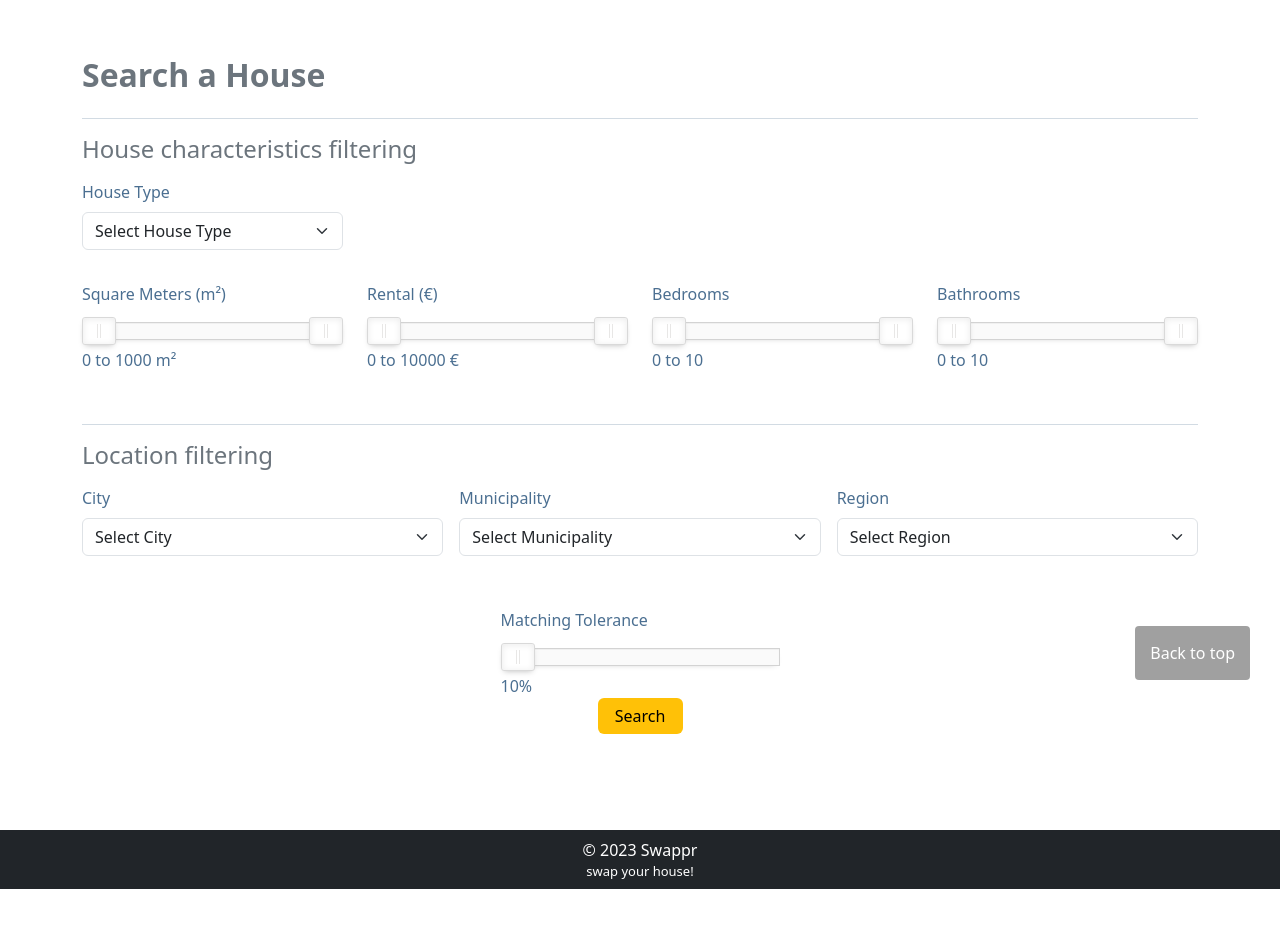
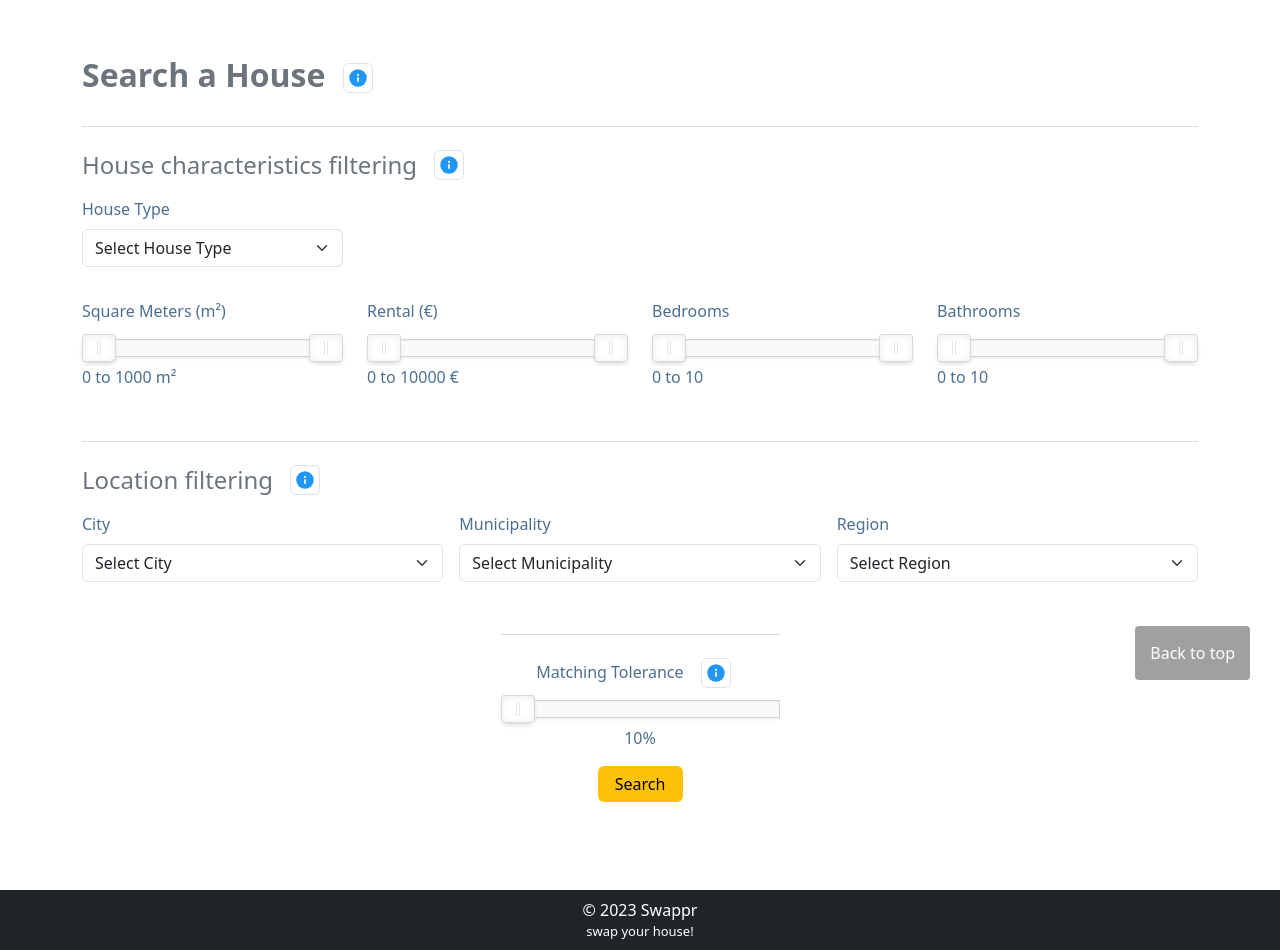
Before and after one commit to a-tsagkalidis/swappr, a Flask app: page /search in a window 1280 px wide. Shown: the part 100-1050 px from the top of the page. Before the commit the page ends 989 px from the top, so only its background shows below. Run offline with Flask 3, Linux system fonts and the light colour scheme; the visitor is signed in with stand-in values (Sample User, id 1); data comes from the database, SQL or seed files in the repository; tables that the repository leaves empty hold one stand-in row (values such as "Sample post"); some libraries are stand-ins or nearby versions.

Commit message:
Update: info progress

```diff
--- a/app.py
+++ b/app.py
@@ -856,6 +856,19 @@ def search():
     # Get user data
     user_id = session['user_id']
 
+    # Fetch user's primary submission to use it in the matching algorithm
+    query = '''
+            SELECT *
+            FROM submissions
+            WHERE user_id = ?
+            AND primary_submission = ?;
+            '''
+    primary_submission = cursor_fetch(
+        query,
+        user_id,
+        True
+    )
+
     if request.method == 'POST':
         # Get user submitted form data
         house_type = request.form.get('houseType')
@@ -930,20 +943,7 @@ def search():
                 exposure,
                 user_id)
 
-            # Fetch user's primary submission to use it for matching
-            query = '''
-                    SELECT *
-                    FROM submissions
-                    WHERE user_id = ?
-                    AND primary_submission = ?;
-                    '''
-            primary_submission = cursor_fetch(
-                query,
-                user_id,
-                True
-            )
-
-            # Use matching logic in case the user has a primary submission
+            # Use matching algorithm in case the user has a primary submission
             if len(primary_submission) > 0:
 
                 # Declare tolerance factors based on user's chosen tolerance percentage
@@ -976,6 +976,7 @@ def search():
                 '/search.html',
                 cities=cities,
                 search=search_results,
+                primary_submission=primary_submission,
                 comma=comma,
                 whitespace=whitespace
             )
@@ -997,6 +998,7 @@ def search():
                 cities=cities,
                 search_initial_page_load = True,
                 search=None,
+                primary_submission=primary_submission,
                 error=err,
                 whitespace=whitespace
             )
@@ -1015,6 +1017,7 @@ def search():
             cities=cities,
             search_initial_page_load = True,
             search=None,
+            primary_submission=primary_submission,
             whitespace=whitespace
         )
 
--- /dev/null
+++ b/templates/info.html
@@ -0,0 +1,85 @@
+<!-- Index Info-->
+{% if info == "index" %}
+<div class="card card-body text-warning bg-dark">
+	<p class="mb-1">
+		This is the dashboard where all your submitted houses are shown. if you don't have a submitted house yet,
+		you should <a href="/submit" class="fw-bold">submit</a> one.
+	</p>
+	<p class="mb-1">
+		The <span class="text-success fw-bold">green</span> colored row indicates your primary submission,
+		which is used for smart matching when you <a href="/search" class="fw-bold">search</a> for a house.
+	</p>
+	<p class="mb-1">
+		To select a different house as your primary submission, edit a non-primary submission and change its status.
+	</p>
+</div>
+{% endif %}
+
+<!-- Search Info-->
+{% if info == "search" %}
+<div class="card card-body text-warning bg-dark">
+	<p class="mb-1">
+		The search tool can filter out all the Swappr houses that are publicly exposed. Matching is done based on your
+		primary submitted house characteristics.
+	</p>
+	<p class="mb-1">
+		Use <span class=fw-bold>House Characteristics</span> and <span class=fw-bold>Location</span> filtering
+		mechanisms to narrow down the search results as desired.
+	</p>
+	<p class="mb-1">
+		Use <span class=fw-bold>Matching Tolerance</span> slider to extend the ranges of the matching algorithm.
+	</p>
+</div>
+{% endif %}
+
+<!-- House Characteristics Filtering Info-->
+{% if info == "house_characteristics_filtering" %}
+<div class="card card-body text-warning bg-dark">
+	<p class="mb-1">
+		Select desired house options to narrow down search results.
+	</p>
+</div>
+{% endif %}
+
+<!-- Location Filtering Info-->
+{% if info == "location_filtering" %}
+<div class="card card-body text-warning bg-dark">
+	<p class="mb-1">
+		Select location options to narrow down search results.
+	</p>
+</div>
+{% endif %}
+
+<!-- Tolerance Info-->
+{% if info == "tolerance" %}
+<div class="card card-body text-warning bg-dark text-start mb-3">
+	<h5 class="fw-bold text-secondary">Tolerance explanation</h5>
+	<p>
+		Tolerance extends the ranges of the matching probability.
+	</p>
+	<p>
+		For instance, if your submitted house rental is &euro;500 a tolerance of 10% will consider a house match that its rental is up to &euro;550.
+
+	</p>
+	<p>
+		A 50% tolerance for the same example will match a house of &euro;750 rental.
+	</p>
+	<p>
+		Tolerance affects all <span class="fw-bold">House Characteristics Filters.</span>
+	</p>
+	<hr>
+	<h5 class="fw-bold text-secondary">Row colors meaning</h5>
+	<p>
+		<span class="fw-bold text-success">Green</span> rows are very high matches.
+	</p>
+	<p>
+		<span class="fw-bold text-primary">Blue</span> rows are average matches.
+	</p>
+	<p>
+		<span class="fw-bold text-warning">Yellow</span> rows are very low matches.
+	</p>
+	<p>
+		<span class="fw-bold text-danger">Red</span> rows do not match at all.
+	</p>
+</div>
+{% endif %}
--- a/templates/search.html
+++ b/templates/search.html
@@ -5,14 +5,34 @@
 {% endblock %}
 
 {% block main %}
+
   <div class="container mt-2">
-    <h1 class="mb-4 fw-bold fs-2 text-secondary">Search a House</h1>
+    <div>
+      <!-- Main Header and Info -->
+      <h1 class="fw-bold fs-2 text-secondary d-inline">Search a House</h1>
+      <a class="btn btn-link btn-reset pb-3" data-bs-toggle="collapse" href="#infoSearch" role="button" aria-expanded="false" aria-controls="infoSearch">
+        <img src="../static/images/info.svg" class="img-thumbnail" style="width: 30px;" alt="a small icon illustrates an 'i' character.">
+      </a>
+    </div>
+    <div class="collapse" id="infoSearch">
+      {% set info = "search" %}
+      {% include 'info.html' %}
+    </div>
     <form action="/search" method="post" id="...">
 
       <!-- HOUSE CHARACTERISTICS sections -->
-      <!-- Header -->
+      <!-- Header and Info -->
       <hr>
-      <h3 class="mb-3 fw-light fs-4 text-secondary">House characteristics filtering</h2>
+      <div>
+        <h3 class="mb-3 fw-light fs-4 text-secondary d-inline">House characteristics filtering</h2>
+        <a class="btn btn-link btn-reset pb-3" data-bs-toggle="collapse" href="#infoHouseCharacteristicsFiltering" role="button" aria-expanded="false" aria-controls="infoHouseCharacteristicsFiltering">
+          <img src="../static/images/info.svg" class="img-thumbnail" style="width: 30px;" alt="a small icon illustrates an 'i' character.">
+        </a>
+      </div>
+      <div class="collapse mb-2" id="infoHouseCharacteristicsFiltering">
+        {% set info = "house_characteristics_filtering" %}
+        {% include 'info.html' %}
+      </div>
 
       <!-- FIRST ROW: 4 columns in a row *using only the 1st column -->
       <div class="row g-4 mb-4">
@@ -72,9 +92,18 @@
 
 
       <!-- LOCATION FILTERS sections -->
-      <!-- Header -->
+      <!-- Header and Info -->
       <hr class="mt-5">
-      <h3 class="mb-3 fw-light fs-4 text-secondary">Location filtering</h2>
+      <div>
+        <h3 class="mb-3 fw-light fs-4 text-secondary d-inline">Location filtering</h2>
+        <a class="btn btn-link btn-reset pb-3" data-bs-toggle="collapse" href="#infoLocationFiltering" role="button" aria-expanded="false" aria-controls="infoLocationFiltering">
+          <img src="../static/images/info.svg" class="img-thumbnail" style="width: 30px;" alt="a small icon illustrates an 'i' character.">
+        </a>
+      </div>
+      <div class="collapse mb-2" id="infoLocationFiltering">
+        {% set info = "location_filtering" %}
+        {% include 'info.html' %}
+      </div>
 
       <!-- FIRST ROW: 3 columns in a row -->
       <div class="row g-3 mb-4">
@@ -110,15 +139,26 @@
 
       <!-- Tolerance Slider and Submit Button -->
       <!-- Tolerance Slider -->
-      <div class="form-group col-md-3 mx-auto mt-5">
-        <label for="tolerance" class="form-label mb-3">Matching Tolerance</label>
-        <div class="mb-2" id="toleranceSlider" name="toleranceSlider"></div>
+      <div class="form-group col-md-3 mx-auto mt-5 text-center">
+        <hr>
+        <div>
+          <label for="tolerance" class="form-label mb-3">Matching Tolerance</label>
+          <a class="btn btn-link btn-reset pb-2" data-bs-toggle="collapse" href="#infoTolerance" role="button" aria-expanded="false" aria-controls="infoTolerance">
+            <img src="../static/images/info.svg" class="img-thumbnail" style="width: 30px;" alt="a small icon illustrates an 'i' character.">
+          </a>
+        </div>
+        <div class="collapse mb-2" id="infoTolerance">
+          {% set info = "tolerance" %}
+          {% include 'info.html' %}
+        </div>
+
+        <div class="mb-2" id="toleranceSlider" name="toleranceSlider" {% if not primary_submission %}disabled{% endif %}></div>
         <output id="toleranceOut">0</output><span>%</span>
         <input type="hidden" id="tolerance" name="tolerance" value="">
       </div>
-      <!-- Submit Button -->
+      <!-- Search Button -->
       <div class="text-center">
-        <button type="submit" class="mb-4 btn btn-warning">Search</button>
+        <button type="submit" class="m-3 btn btn-warning">Search</button>
       </div>
     </form>
   </div>
```
Also changed, not shown: fsearch.py (+18 -0 lines), templates/index.html (+6 -12 lines), static/js/script.js (line endings or trailing spaces).
